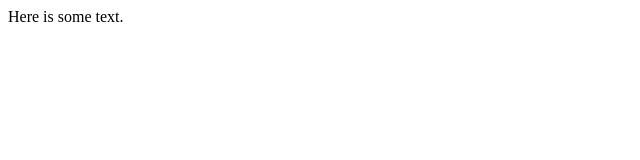
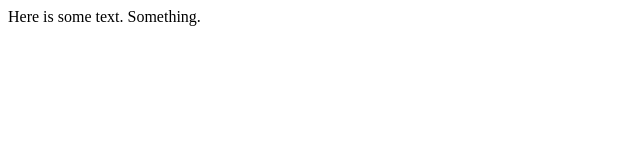
Before and after one commit to setongwc/testrepo, a plain HTML site: page index.html in a window 1280 px wide. Shown: the full height of the page, 0-640 px from the left. Drawn offline with Linux system fonts and the light colour scheme.

Commit message:
test commit

```diff
--- a/index.html
+++ b/index.html
@@ -8,7 +8,7 @@
 </head>
 
 <body class="htmlNoPages">
-  Here is some text.
+  Here is some text. Something.
 </body>
 
 </html>
```
